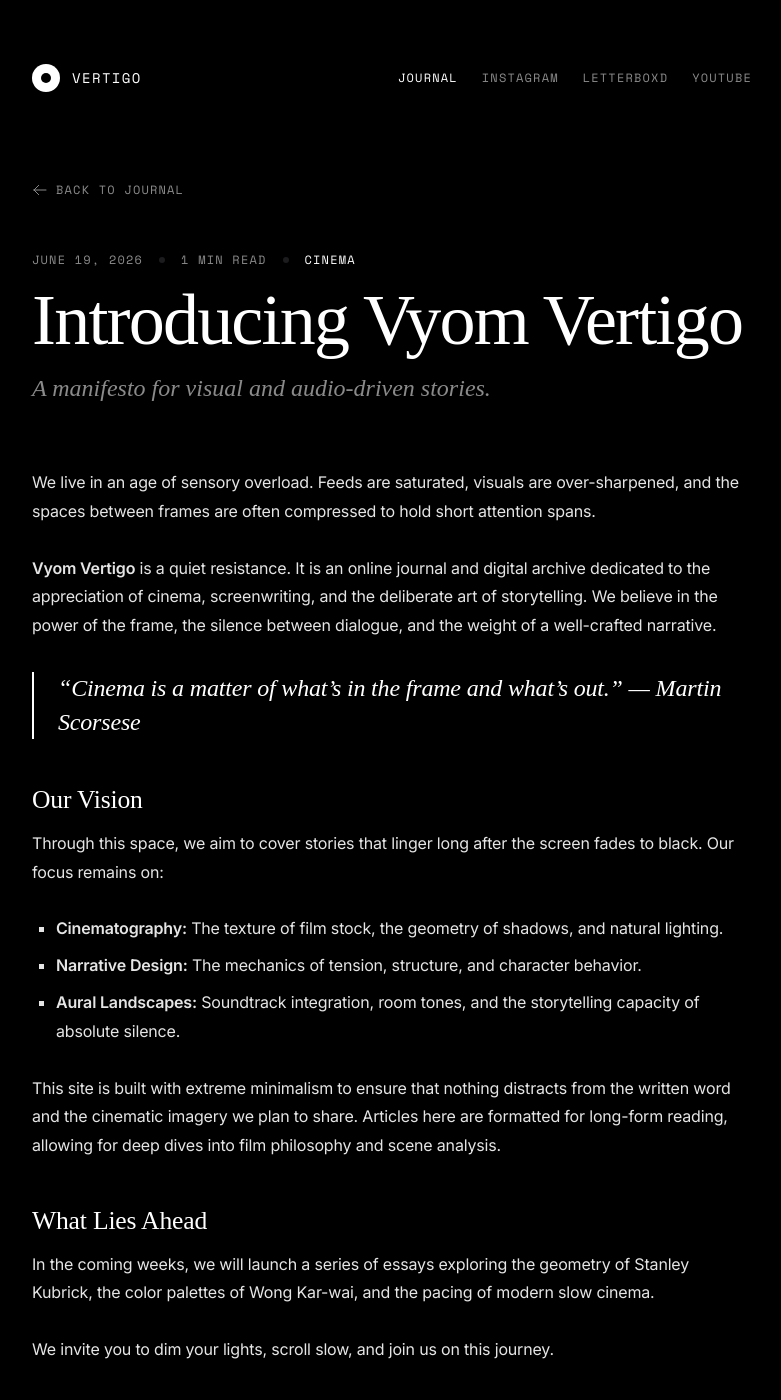
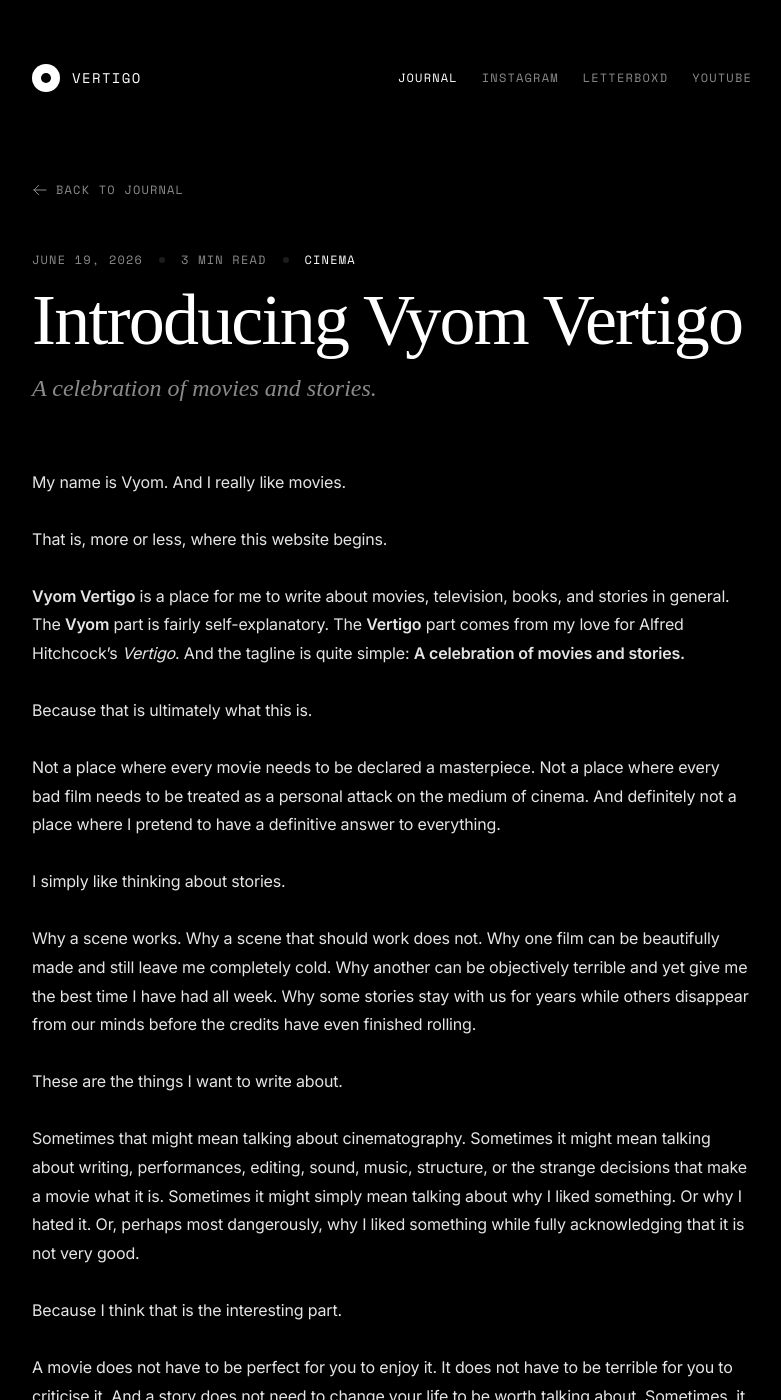
Before and after one commit to Vyom11/vyom_vertigo, a Jekyll site: the page built from _posts/2026-06-19-introducing-vyom-vertigo.md, in a window 1280 px wide and 1400 px high. Shown: the whole window, without its empty margins (248-1029 px from the left). Built offline with Jekyll 4.4.1, drawn with Linux system fonts in a browser that asks for light colours; nearby versions of some CDN libraries; some web fonts are replaced; some of the changed text lies outside the part shown.

Commit message:
Update 2026-06-19-introducing-vyom-vertigo.md

```diff
--- a/_posts/2026-06-19-introducing-vyom-vertigo.md
+++ b/_posts/2026-06-19-introducing-vyom-vertigo.md
@@ -1,30 +1,43 @@
 ---
 layout: post
 title: "Introducing Vyom Vertigo"
-subtitle: "A manifesto for visual and audio-driven stories."
+subtitle: "A celebration of movies and stories."
 date: 2026-06-19 20:00:00 +0530
 category: Cinema
 ---
 
-We live in an age of sensory overload. Feeds are saturated, visuals are over-sharpened, and the spaces between frames are often compressed to hold short attention spans.
+My name is Vyom. And I really like movies.
 
-**Vyom Vertigo** is a quiet resistance. It is an online journal and digital archive dedicated to the appreciation of cinema, screenwriting, and the deliberate art of storytelling. We believe in the power of the frame, the silence between dialogue, and the weight of a well-crafted narrative.
+That is, more or less, where this website begins.
 
-> "Cinema is a matter of what's in the frame and what's out."
-> — Martin Scorsese
+**Vyom Vertigo** is a place for me to write about movies, television, books, and stories in general. The **Vyom** part is fairly self-explanatory. The **Vertigo** part comes from my love for Alfred Hitchcock's *Vertigo*. And the tagline is quite simple: **A celebration of movies and stories.**
 
-### Our Vision
+Because that is ultimately what this is.
 
-Through this space, we aim to cover stories that linger long after the screen fades to black. Our focus remains on:
+Not a place where every movie needs to be declared a masterpiece. Not a place where every bad film needs to be treated as a personal attack on the medium of cinema. And definitely not a place where I pretend to have a definitive answer to everything.
 
-*   **Cinematography:** The texture of film stock, the geometry of shadows, and natural lighting.
-*   **Narrative Design:** The mechanics of tension, structure, and character behavior.
-*   **Aural Landscapes:** Soundtrack integration, room tones, and the storytelling capacity of absolute silence.
+I simply like thinking about stories.
 
-This site is built with extreme minimalism to ensure that nothing distracts from the written word and the cinematic imagery we plan to share. Articles here are formatted for long-form reading, allowing for deep dives into film philosophy and scene analysis.
+Why a scene works. Why a scene that should work does not. Why one film can be beautifully made and still leave me completely cold. Why another can be objectively terrible and yet give me the best time I have had all week. Why some stories stay with us for years while others disappear from our minds before the credits have even finished rolling.
 
-### What Lies Ahead
+These are the things I want to write about.
 
-In the coming weeks, we will launch a series of essays exploring the geometry of Stanley Kubrick, the color palettes of Wong Kar-wai, and the pacing of modern slow cinema.
+Sometimes that might mean talking about cinematography. Sometimes it might mean talking about writing, performances, editing, sound, music, structure, or the strange decisions that make a movie what it is. Sometimes it might simply mean talking about why I liked something. Or why I hated it. Or, perhaps most dangerously, why I liked something while fully acknowledging that it is not very good.
 
-We invite you to dim your lights, scroll slow, and join us on this journey.
+Because I think that is the interesting part.
+
+A movie does not have to be perfect for you to enjoy it. It does not have to be terrible for you to criticise it. And a story does not need to change your life to be worth talking about. Sometimes, it can simply be a good time. Sometimes, it can make you think. Sometimes, it can make you angry. Sometimes, it can make you stare at the ceiling for twenty minutes after the credits roll.
+
+And sometimes, it can do all of those things at once.
+
+That is what I want to celebrate here: the stories that stay with us, the stories that make us think, and the stories that make us laugh, cry, argue, or question why we spent three hours watching something that was clearly terrible.
+
+So welcome to **Vyom Vertigo**.
+
+A celebration of movies and stories.
+
+I hope you find something here that makes you want to watch something, read something, or think about something you have already watched.
+
+And, ideally, I hope you disagree with me occasionally.
+
+Otherwise, this could get very boring very quickly.
```
